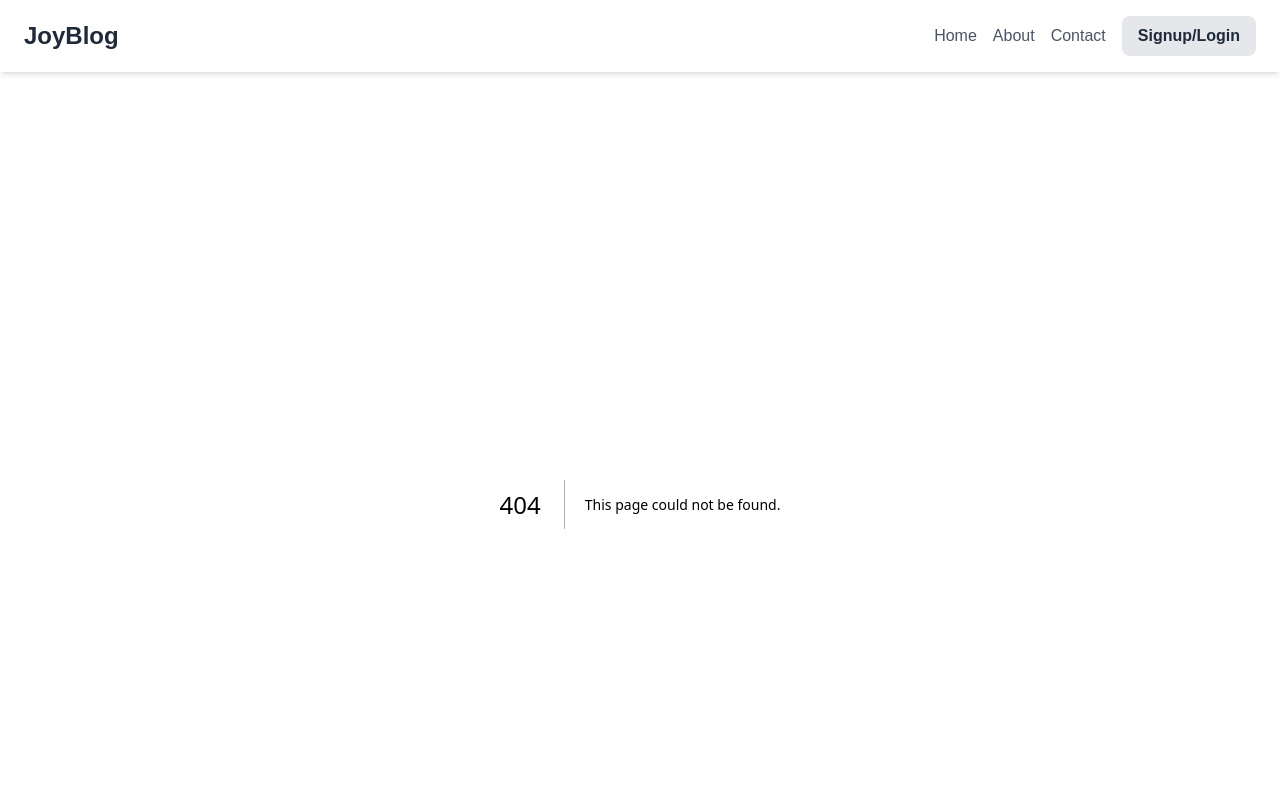
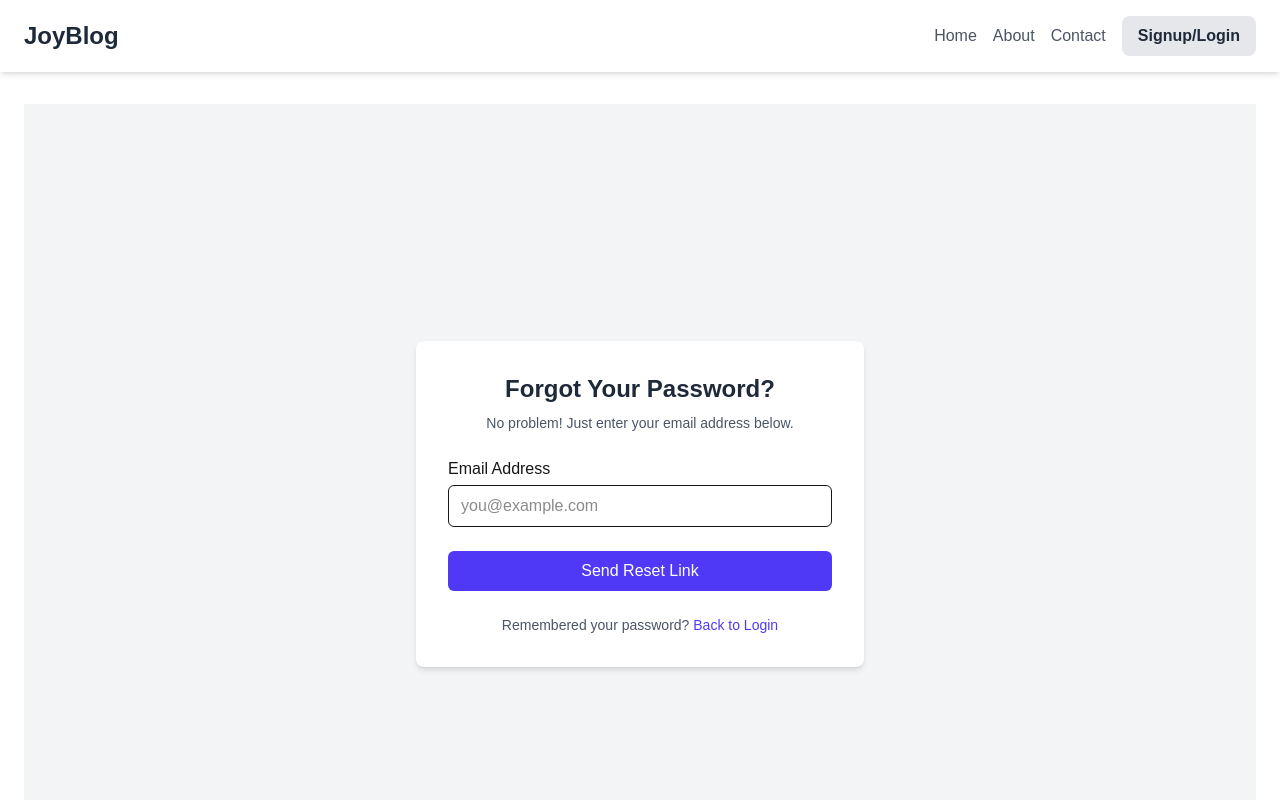
Before and after one commit to joydeb18/QuoraProjectFrontend, a Next.js app: page /forgot-password in a window 1280 px wide. Before the commit this address had no page. Shown: the top 800 px of the page. Built offline with nearby package versions, Linux system fonts and the light colour scheme.

Commit message:
Forgot password frontend created

```diff
--- /dev/null
+++ b/src/app/forgot-password/page.tsx
@@ -0,0 +1,77 @@
+'use client';
+
+import { useState } from 'react';
+import Link from 'next/link';
+
+const ForgotPasswordPage = () => {
+  const [email, setEmail] = useState('');
+  const [message, setMessage] = useState('');
+  const [isLoading, setIsLoading] = useState(false);
+
+  // Form submit karne par yeh function chalega (abhi ke liye placeholder)
+  const handleSubmit = async (event: React.FormEvent) => {
+    event.preventDefault();
+    setIsLoading(true);
+    setMessage('');
+
+    // Yahan hum future mein backend ko request bhejenge
+    console.log("Password reset request for:", email);
+
+    // 2 second ka farzi delay
+    await new Promise(resolve => setTimeout(resolve, 2000));
+
+    setMessage("If an account with that email exists, we have sent a password reset link.");
+    setIsLoading(false);
+  };
+
+  return (
+    <main className="flex items-center justify-center min-h-screen bg-gray-100">
+      <div className="w-full max-w-md p-8 space-y-6 bg-white rounded-lg shadow-md">
+        <div>
+          <h1 className="text-2xl font-bold text-center text-gray-800">
+            Forgot Your Password?
+          </h1>
+          <p className="mt-2 text-center text-sm text-gray-600">
+            No problem! Just enter your email address below.
+          </p>
+        </div>
+
+        <form onSubmit={handleSubmit} className="space-y-6">
+          {/* Email Input */}
+          <div>
+            <label htmlFor="email">Email Address</label>
+            <input
+              type="email"
+              id="email"
+              value={email}
+              onChange={(e) => setEmail(e.target.value)}
+              required
+              placeholder="you@example.com"
+              className="w-full px-3 py-2 mt-1 border rounded-md"
+            />
+          </div>
+
+          {/* Submit Button */}
+          <button
+            type="submit"
+            className="w-full py-2 font-medium text-white bg-indigo-600 rounded-md hover:bg-indigo-700 disabled:bg-indigo-400"
+            disabled={isLoading}
+          >
+            {isLoading ? 'Sending...' : 'Send Reset Link'}
+          </button>
+        </form>
+
+        {message && <p className="mt-4 text-center text-green-600">{message}</p>}
+
+        <p className="text-center text-sm text-gray-600">
+          Remembered your password?{' '}
+          <Link href="/login" className="font-medium text-indigo-600 hover:text-indigo-500">
+            Back to Login
+          </Link>
+        </p>
+      </div>
+    </main>
+  );
+};
+
+export default ForgotPasswordPage;
--- a/src/app/login/page.tsx
+++ b/src/app/login/page.tsx
@@ -1,62 +1,50 @@
 'use client';
 
-import { useState, useEffect } from 'react'; // useEffect ko import karna zaroori hai
+import { useState, useEffect } from 'react';
 import axios from 'axios';
 import { useRouter } from 'next/navigation';
 import Link from 'next/link';
-import { jwtDecode } from 'jwt-decode'; // Token ko padhne ke liye (agar install na ho to 'npm install jwt-decode' chalaayein)
+import { jwtDecode } from 'jwt-decode';
 
 const LoginPage = () => {
   const router = useRouter();
 
-  // Form ke data ke liye States
   const [email, setEmail] = useState('');
   const [password, setPassword] = useState('');
   const [masterKey, setMasterKey] = useState('');
   const [isAdminLogin, setIsAdminLogin] = useState(false);
-
-  // Messages aur Loading ke liye States
   const [error, setError] = useState('');
   const [isLoading, setIsLoading] = useState(false);
-
-  // === NAYI STATE ===
-  // Yeh state check karegi ki authentication check ho raha hai ya nahi
   const [isCheckingAuth, setIsCheckingAuth] = useState(true);
 
-  // === YEH HAI NAYA JAASOOS (useEffect) ===
-  // Yeh function page load hote hi sirf ek baar chalta hai.
   useEffect(() => {
-    // 1. Browser ki memory se token dhoondho
     const token = localStorage.getItem('blog_token');
-
-    // 2. Agar token mil gaya
     if (token) {
       try {
-        // 3. Token ke andar jhaank kar dekho ki user ka role kya hai
-        const decodedToken: { user: { role: string } } = jwtDecode(token);
+        const decodedToken: { user: { role: string }, exp: number } = jwtDecode(token);
+        if (decodedToken.exp * 1000 < Date.now()) {
+            localStorage.removeItem('blog_token');
+            localStorage.removeItem('blog_user');
+            setIsCheckingAuth(false);
+        } else {
             const userRole = decodedToken.user.role;
-
-        // 4. Role ke hisaab se usse uske sahi dashboard par bhej do
             if (userRole === 'admin') {
               router.push('/admin/dashboard');
             } else {
               router.push('/dashboard');
             }
+        }
       } catch (err) {
-        // Agar token kharab ya galat hai, toh usse hata do aur login karne do
         localStorage.removeItem('blog_token');
         localStorage.removeItem('blog_user');
         setIsCheckingAuth(false);
       }
     } else {
-      // 5. Agar token nahi mila, toh matlab user logged-out hai.
-      // Ab login form dikha sakte hain.
       setIsCheckingAuth(false);
     }
-  }, [router]); // Dependency array mein router daala hai
+  }, [router]);
 
   const handleLogin = async (event: React.FormEvent) => {
-    // ... (aapka handleLogin function jaisa tha, bilkul waisa hi rahega) ...
     event.preventDefault();
     setIsLoading(true);
     setError('');
@@ -81,9 +69,6 @@ const LoginPage = () => {
     }
   };
 
-  // === YEH HAI NAYA LOADING UI ===
-  // Jab tak Jaasoos (useEffect) apni checking poori nahi kar leta,
-  // tab tak hum ek loading screen dikhayenge.
   if (isCheckingAuth) {
     return (
       <main className="flex items-center justify-center min-h-screen bg-gray-100">
@@ -92,7 +77,6 @@ const LoginPage = () => {
     );
   }
 
-  // Jab checking poori ho jaye, tab login form dikhao.
   return (
     <main className="flex items-center justify-center min-h-screen bg-gray-100">
       <div className="w-full max-w-md p-8 space-y-6 bg-white rounded-lg shadow-md">
@@ -136,7 +120,10 @@ const LoginPage = () => {
               />
             </div>
           )}
-          {/* Admin Login Checkbox */}
+
+          {/* === YEH HAI SAHI CODE === */}
+          {/* "Login as Admin" checkbox aur "Forgot password?" link ko ek line mein rakha hai */}
+          <div className="flex items-center justify-between">
             <div className="flex items-center">
               <input
                 type="checkbox"
@@ -149,6 +136,13 @@ const LoginPage = () => {
                 Login as Admin
               </label>
             </div>
+            <div className="text-sm">
+                <Link href="/forgot-password" className="font-medium text-indigo-600 hover:text-indigo-500">
+                    Forgot password?
+                </Link>
+            </div>
+          </div>
+
           {/* Submit Button */}
           <button
             type="submit"
--- a/src/app/page.tsx
+++ b/src/app/page.tsx
@@ -16,8 +16,6 @@ export default function Home() {
           Explore Posts
         </a>
       </section>
-
-
     </div>
   );
 }
```
Lines whose indentation alone changed are shown as unchanged.
